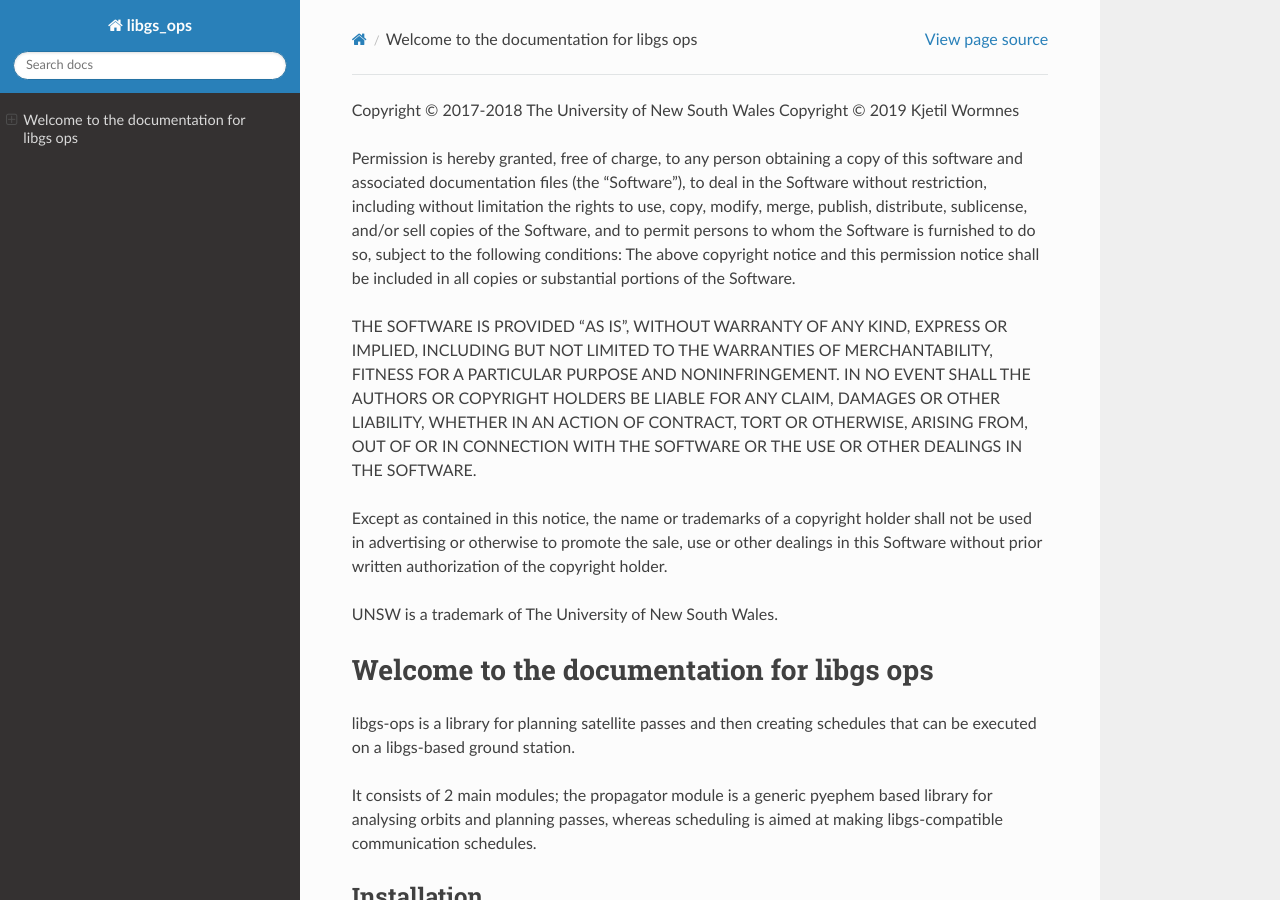
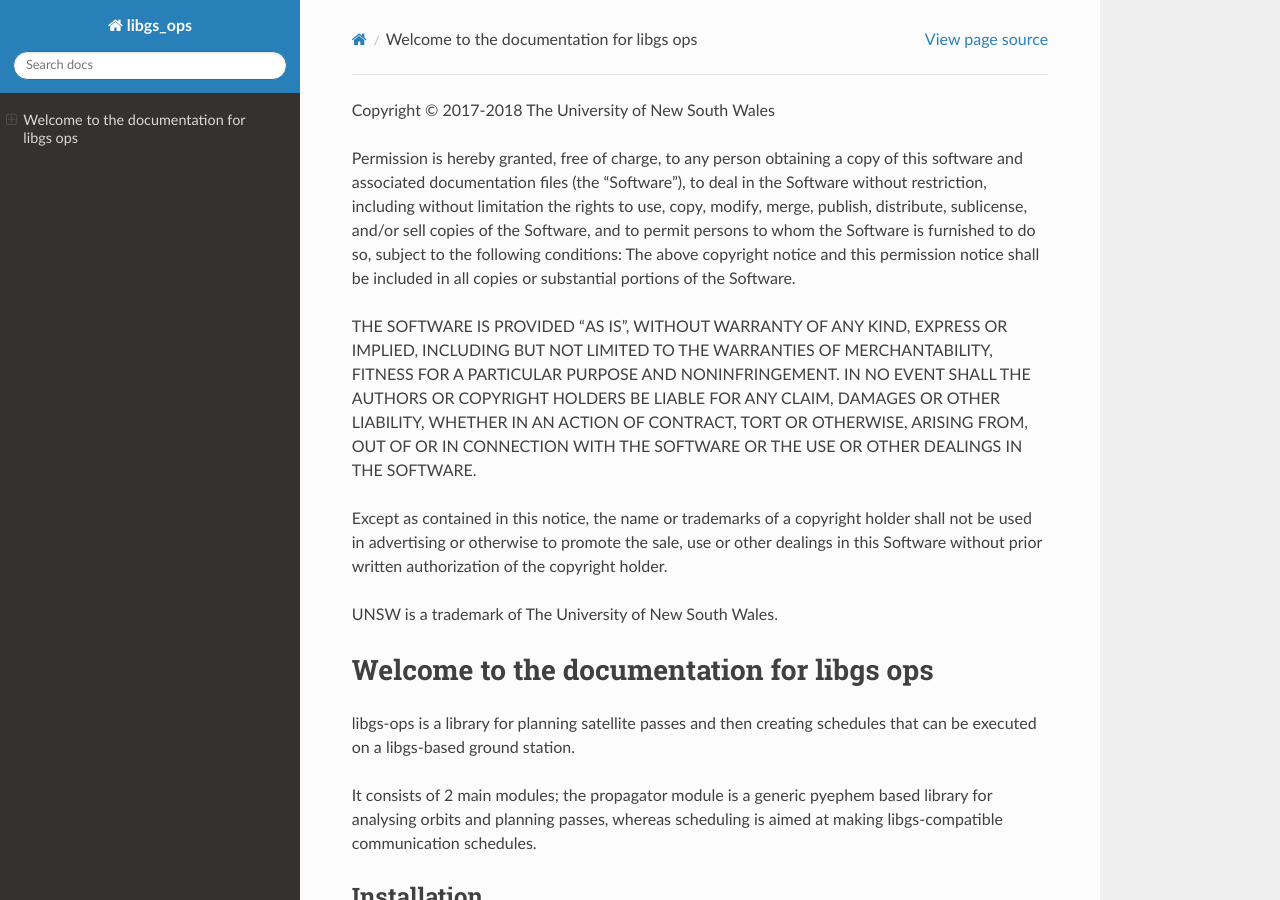
Before and after one commit to ozonejunkieau/libgs_ops, a Sphinx documentation site: the page built from docs/source/index.rst, in a window 1280 px wide and 900 px high. Built offline with Sphinx 7.4.7 and the Read the Docs theme 2.0.0, drawn with Linux system fonts in a browser that asks for light colours.

Commit message:
Copyright fix

```diff
--- a/docs/source/index.rst
+++ b/docs/source/index.rst
@@ -6,7 +6,6 @@
 .. container:: License
 
  Copyright © 2017-2018 The University of New South Wales
- Copyright © 2019 Kjetil Wormnes
 
  Permission is hereby granted, free of charge, to any person obtaining a copy of this software and associated documentation files (the "Software"), to deal in the Software without restriction, including without limitation the rights to use, copy, modify, merge, publish, distribute, sublicense, and/or sell copies of the Software, and to permit persons to whom the Software is furnished to do so, subject to the following conditions:
  The above copyright notice and this permission notice shall be included in all copies or substantial portions of the Software.
```
